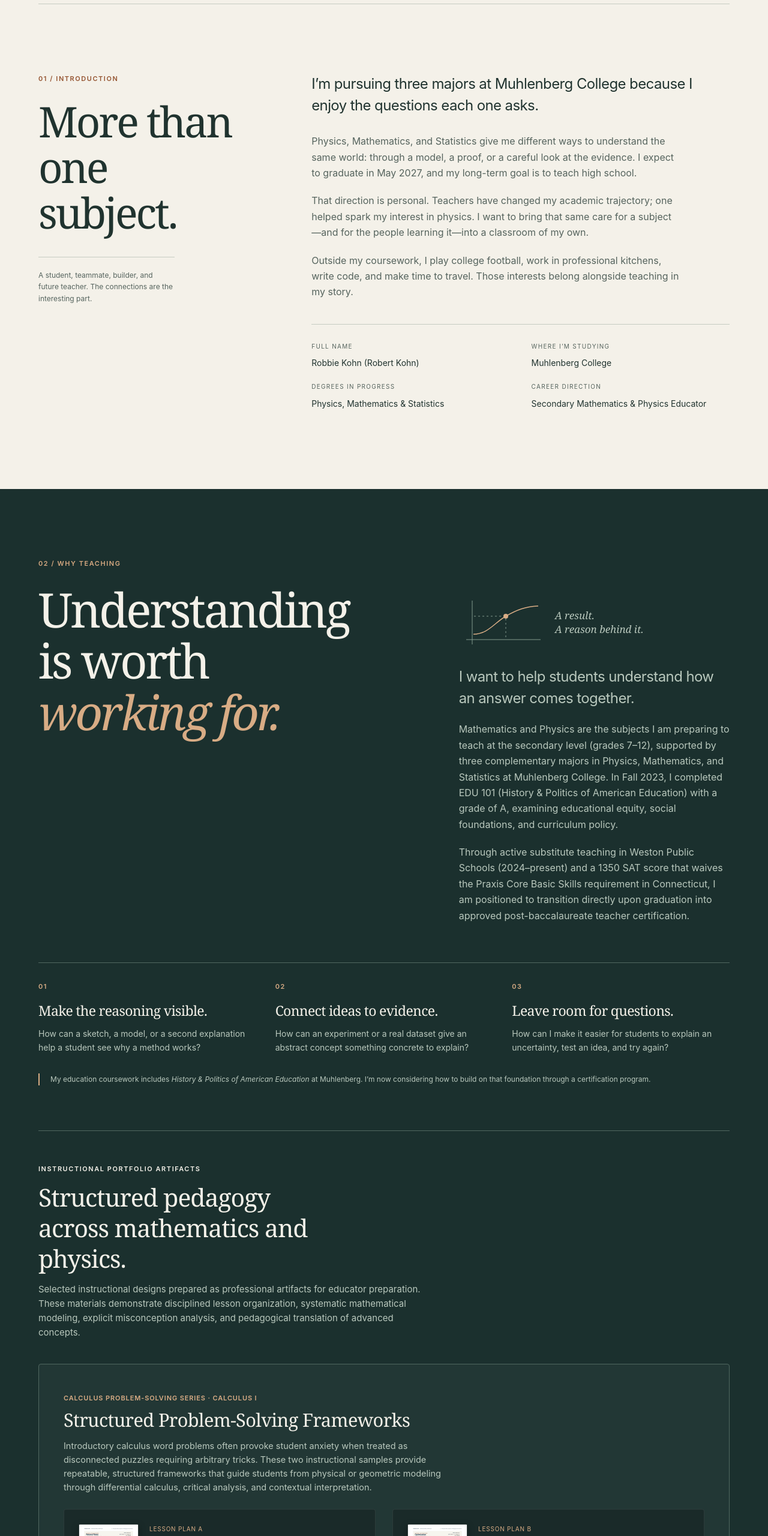
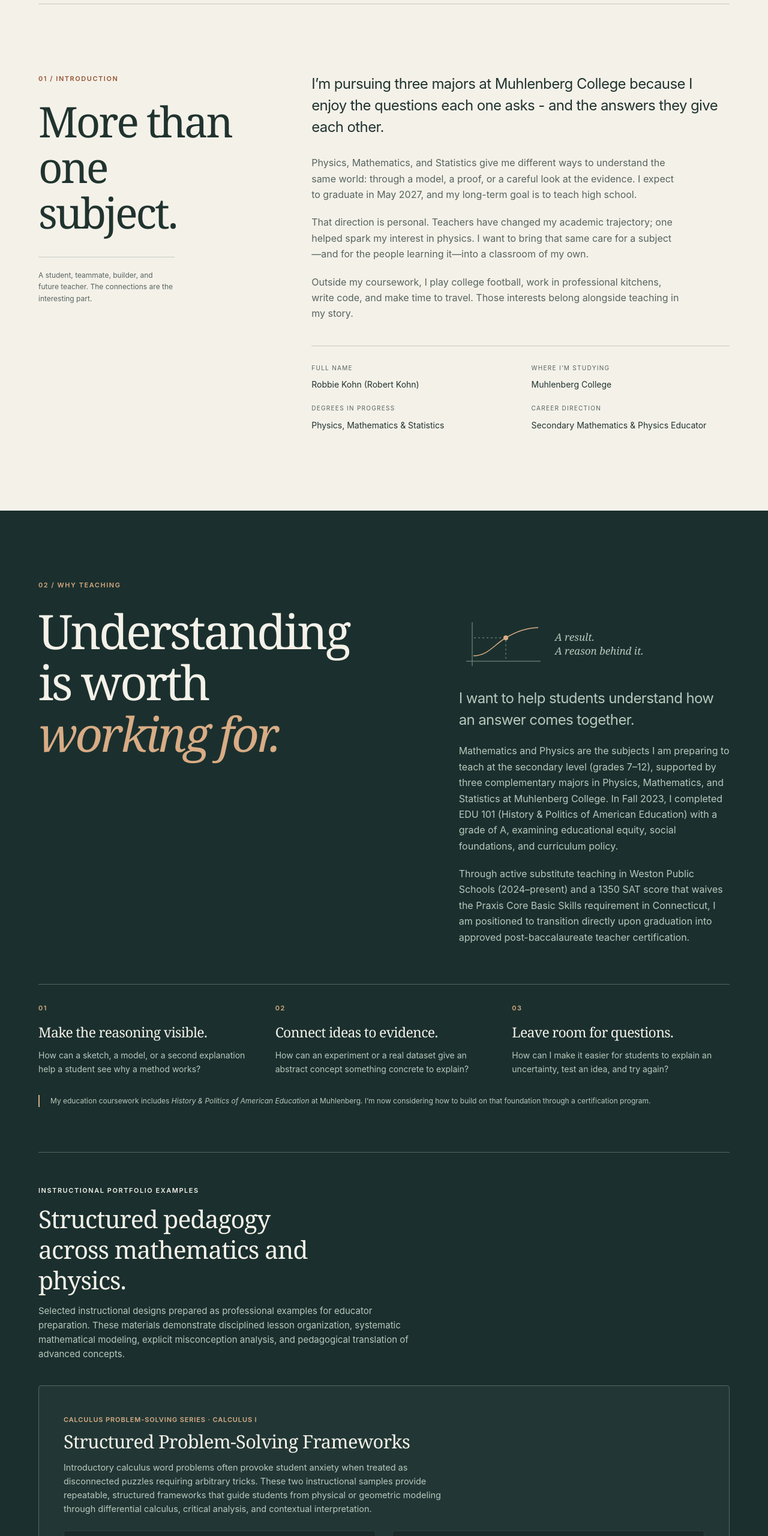
Before and after one commit to rkohnmn/rkohnmn.github.io, a plain HTML site: page index.html in a window 1280 px wide. Shown: the part 980-3540 px from the top of the page at 60% size. Drawn offline with Linux system fonts and the light colour scheme.

Commit message:
About intro, Examples wording, Beyond intro line

```diff
--- a/index.html
+++ b/index.html
@@ -3148,7 +3148,7 @@ is embedded in the download anchor. No trackers, backend, cookies or remote font
             part.</p>
         </div>
         <div class="about-copy">
-          <p class="lede">I’m pursuing three majors at Muhlenberg College because I enjoy the questions each one asks.
+          <p class="lede">I’m pursuing three majors at Muhlenberg College because I enjoy the questions each one asks - and the answers they give each other.
           </p>
           <div class="copy">
             <p>Physics, Mathematics, and Statistics give me different ways to understand the same world: through a
@@ -3236,9 +3236,9 @@ Embed a compressed data URI; supply literal, accurate alt text. No stock classro
         <!-- ======================== INSTRUCTIONAL ARTIFACTS SHOWCASE ======================== -->
         <div class="teaching-samples" id="instructional-work" aria-labelledby="teaching-samples-title">
           <div class="teaching-samples-heading">
-            <span class="label">Instructional Portfolio Artifacts</span>
+            <span class="label">Instructional Portfolio Examples</span>
             <h3 id="teaching-samples-title">Structured pedagogy across mathematics and physics.</h3>
-            <p>Selected instructional designs prepared as professional artifacts for educator preparation.
+            <p>Selected instructional designs prepared as professional examples for educator preparation.
               These materials demonstrate disciplined lesson organization, systematic mathematical modeling,
               explicit misconception analysis, and pedagogical translation of advanced concepts.</p>
           </div>
@@ -3599,7 +3599,7 @@ TODO: Add a candidate-approved AI work sample if available. Never claim AI detec
         <div><span class="section-no">06 / Beyond the classroom</span>
           <h2 id="beyond-title">The rest belongs<br>in the story, too.</h2>
         </div>
-        <p class="copy lede">Football, food, and travel. I want to keep making room for all three, in the classroom and out of it.</p>
+        <p class="copy lede">There are other vital parts of my life that I will always make room for: football, cooking for loved ones, and traveling to new places.</p>
       </div>
       <div class="beyond-layout">
         <div>
```
